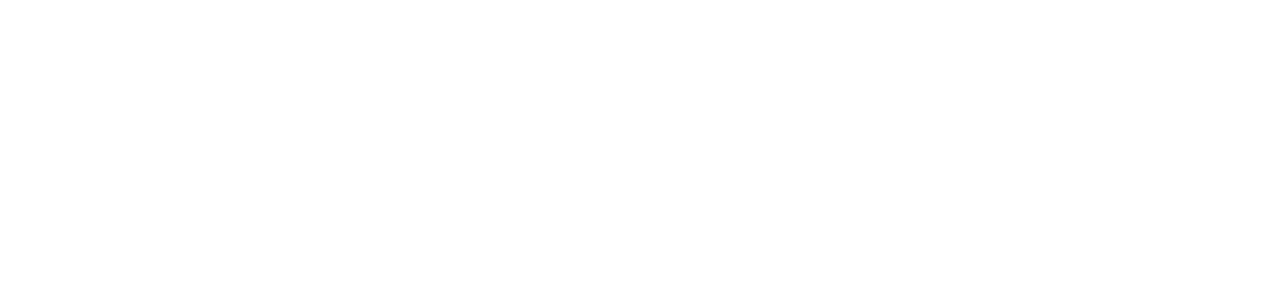
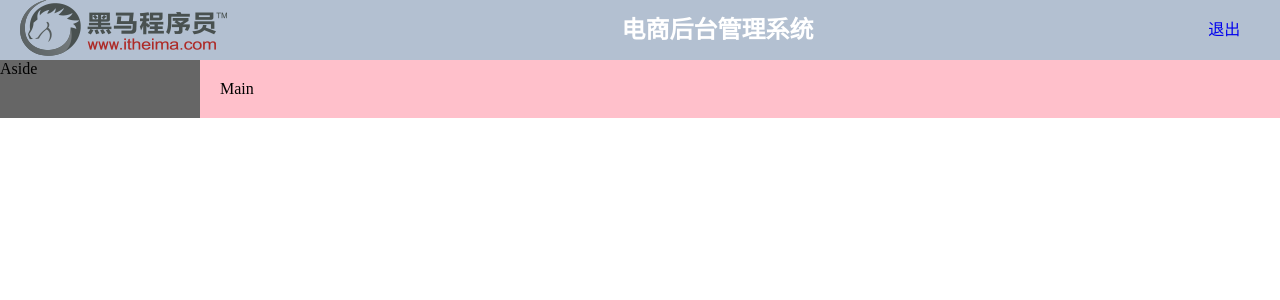
Before and after one commit to LMJbestgirl/shopmanager, a Vue app: page /#/home in a window 1280 px wide. Shown: the top 300 px of the page. Built offline with nearby package versions, Linux system fonts and the light colour scheme.

Commit message:
登录页面完成

```diff
--- a/package.json
+++ b/package.json
@@ -12,6 +12,7 @@
     "lintfix": "eslint --ext .js,.vue src --fix"
   },
   "dependencies": {
+    "axios": "^0.18.0",
     "element-ui": "^2.5.4",
     "vue": "^2.5.2",
     "vue-router": "^3.0.1"
--- a/src/App.vue
+++ b/src/App.vue
@@ -12,4 +12,7 @@ export default {
 </script>
 
 <style>
+#app {
+  height: 100%;
+}
 </style>
--- /dev/null
+++ b/src/assets/base.css
@@ -0,0 +1,8 @@
+body {
+    height: 100%;
+
+}
+body,h2 {
+    margin: 0;
+    padding: 0;
+}
--- /dev/null
+++ b/src/components/home.vue
@@ -0,0 +1,56 @@
+<template>
+   <el-container class="bigBox">
+  <el-header class="hearder">
+  <el-row>
+  <el-col :span="4">
+  <img src="../assets/logo.png" alt="图片加载失败">
+  </el-col>
+  <el-col :span="19">
+  <h2>电商后台管理系统</h2>
+  </el-col>
+  <el-col :span="1">
+  <a href="#" class="logout" @click.prevent="logout()">退出</a>
+  </el-col>
+</el-row>
+  </el-header>
+  <el-container>
+    <el-aside width="200px" class="left">Aside</el-aside>
+    <el-main class="mian">Main</el-main>
+  </el-container>
+</el-container>
+</template>
+
+<script>
+export default {
+  methods: {
+    logout () {
+
+    }
+  }
+}
+</script>
+
+<style>
+.bigBox {
+    height: 100%;
+    background-color: #b3c0d1;
+}
+.left {
+    background-color: #666;
+
+}
+.mian {
+    background-color: pink;
+
+}
+h2 {
+    color: #ffffff;
+    text-align: center;
+    line-height: 60px;
+    height: 60px;
+}
+.logout {
+line-height: 60px;
+text-decoration: none
+}
+</style>
--- a/src/components/login.vue
+++ b/src/components/login.vue
@@ -1,14 +1,14 @@
 <template>
-  <div>
-    <el-form label-position="top" label-width="80px" :model="formData">
-    <h2>用户登录</h2>
+  <div class="body-warp">
+    <el-form label-position="top" label-width="80px" :model="formData" class="formBox">
+      <h2>用户登录</h2>
       <el-form-item label="邮箱">
         <el-input v-model="formData.username"></el-input>
       </el-form-item>
       <el-form-item label="密码">
-        <el-input v-model="formData.passworld"></el-input>
+        <el-input v-model="formData.password"></el-input>
       </el-form-item>
-       <el-button type="primary" plain>主要按钮</el-button>
+      <el-button type="primary" plain @click.prevent="loginHome()">主要按钮</el-button>
     </el-form>
   </div>
 </template>
@@ -19,12 +19,54 @@ export default {
     return {
       formData: {
         username: '',
-        passworld: ''
+        password: ''
+      }
+    }
+  },
+  methods: {
+    async loginHome () {
+      const res = await this.$http.post('login', this.formData)
+      if (res.data.data === null) {
+        this.$message.error(res.data.meta.msg)
+      }
+      console.log(res)
+      const {
+        data: {
+          data: { token },
+          meta: { msg, status }
+        }
+      } = res
+      console.log(token)
+      if (status === 200) {
+        console.log('状态码')
+        localStorage.setItem('token', token)
+        this.$router.push({
+          name: 'home'
+        })
+      } else {
+        this.$message.error(msg)
       }
     }
   }
 }
+
 </script>
 
 <style>
+.body-warp {
+  height: 100%;
+  display: flex;
+  justify-content: center;
+  align-items: center;
+  background-color: darkslategrey;
+}
+.formBox {
+  background-color: #ffffff;
+  padding: 30px;
+  border-radius: 5px;
+  width: 400px;
+}
+button {
+  width: 100%;
+}
 </style>
--- a/src/main.js
+++ b/src/main.js
@@ -5,10 +5,13 @@ import App from './App'
 import router from './router'
 import ElementUI from 'element-ui'
 import 'element-ui/lib/theme-chalk/index.css'
+import '../src/assets/base.css'
+import axios from 'axios'
+Vue.prototype.$http = axios
 Vue.use(ElementUI)
-
 Vue.config.productionTip = false
-
+Vue.use(router)
+axios.defaults.baseURL = 'http://localhost:8888/api/private/v1/'
 /* eslint-disable no-new */
 new Vue({
   el: '#app',
--- a/src/router/index.js
+++ b/src/router/index.js
@@ -1,18 +1,20 @@
 import Vue from 'vue'
 import Router from 'vue-router'
 import Login from '../components/login.vue'
-
+import Home from '../components/home.vue'
 Vue.use(Router)
 
 export default new Router({
   routes: [
     {
       path: '/',
-      name: 'home'
+      component: Login,
+      name: 'Login'
     },
     {
-      path: '/login',
-      component: Login
+      path: '/home',
+      name: 'home',
+      component: Home
     }
   ]
 })
```
Also changed, not shown: src/assets/logo.png (added), 1 other file (tests, documents, lock files or other folders).
